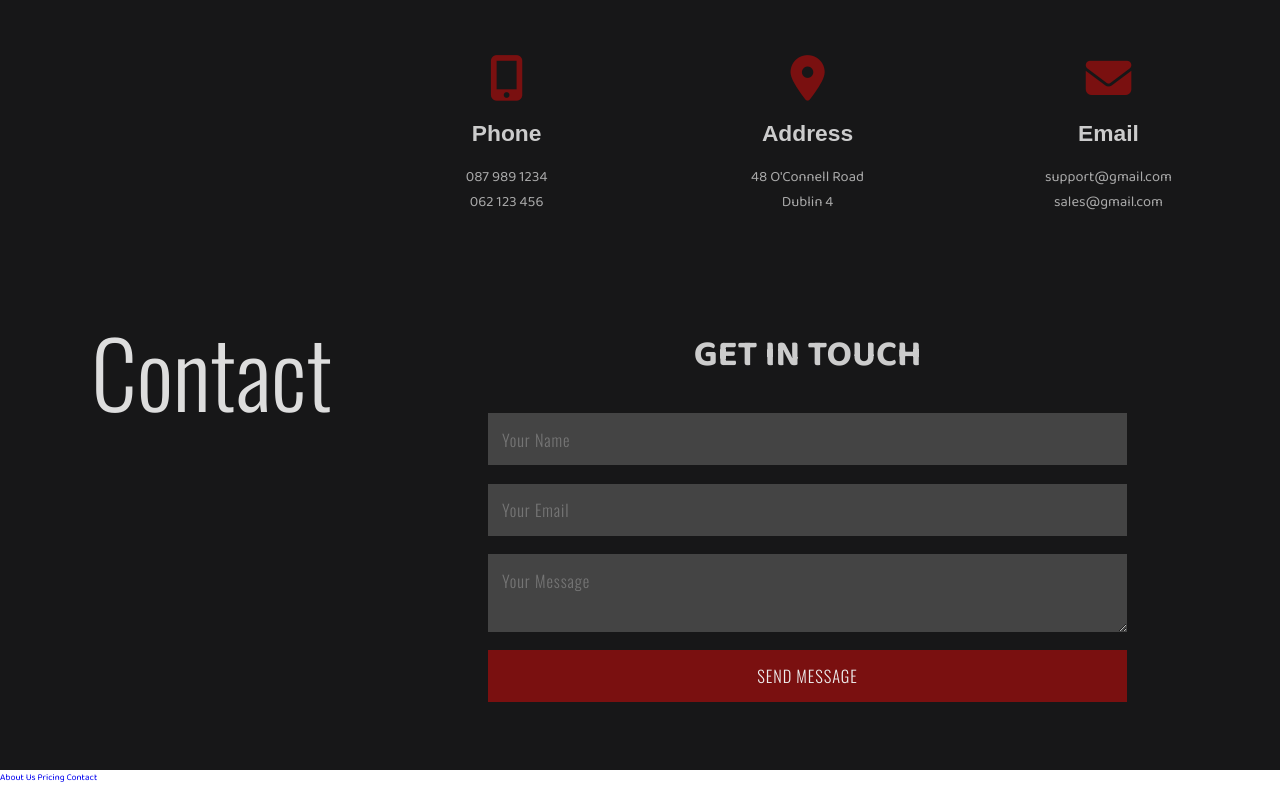
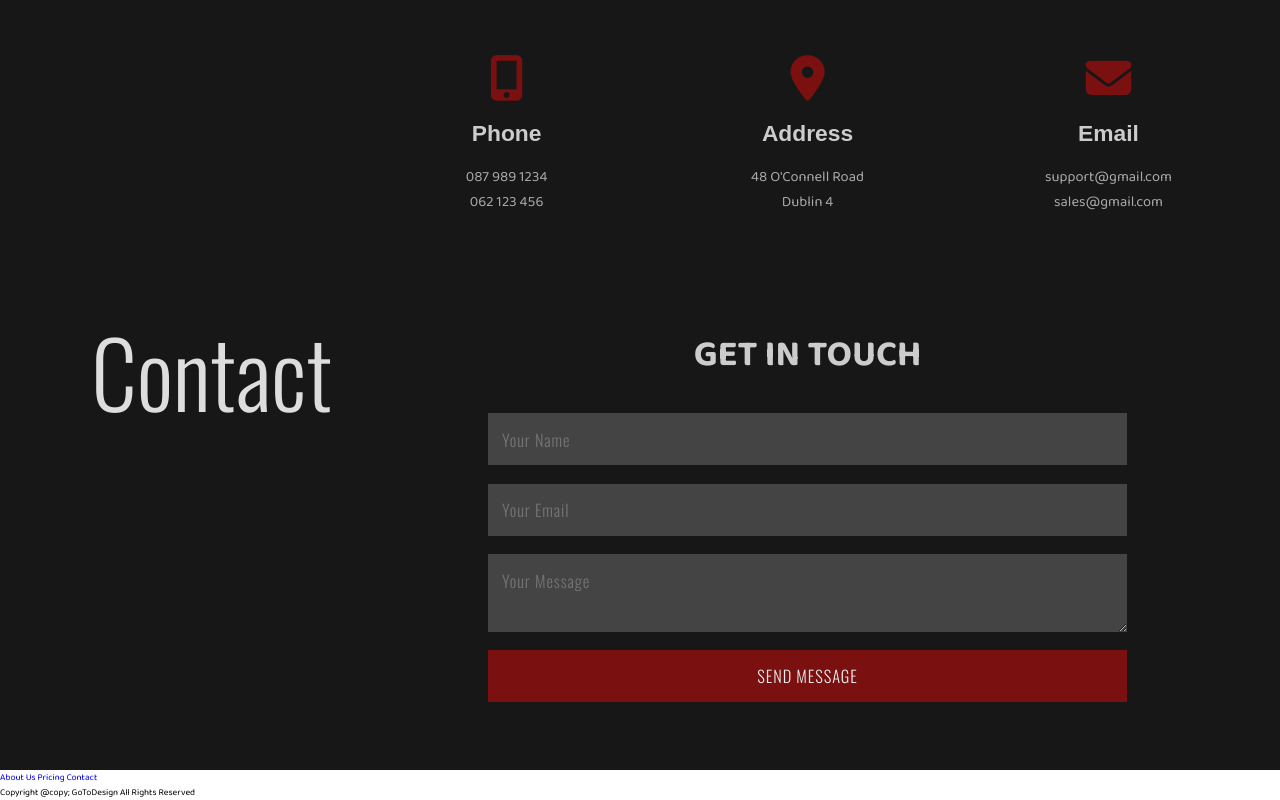
Before and after one commit to tod619/businessProject, a plain HTML site: page index.html in a window 1280 px wide. Shown: the part 2430-3230 px from the top of the page. Drawn offline with nearby package versions, Linux system fonts and the light colour scheme.

Commit message:
commit unsaved footer changes in index.html file

```diff
--- a/index.html
+++ b/index.html
@@ -290,6 +290,7 @@
                 <a href="#">Pricing</a>
                 <a href="#">Contact</a>
             </div>
+            <p class="copyright">Copyright @copy; GoToDesign All Rights Reserved</p>
         </footer>
         <!-- End: Footer -->
     </div>
```
